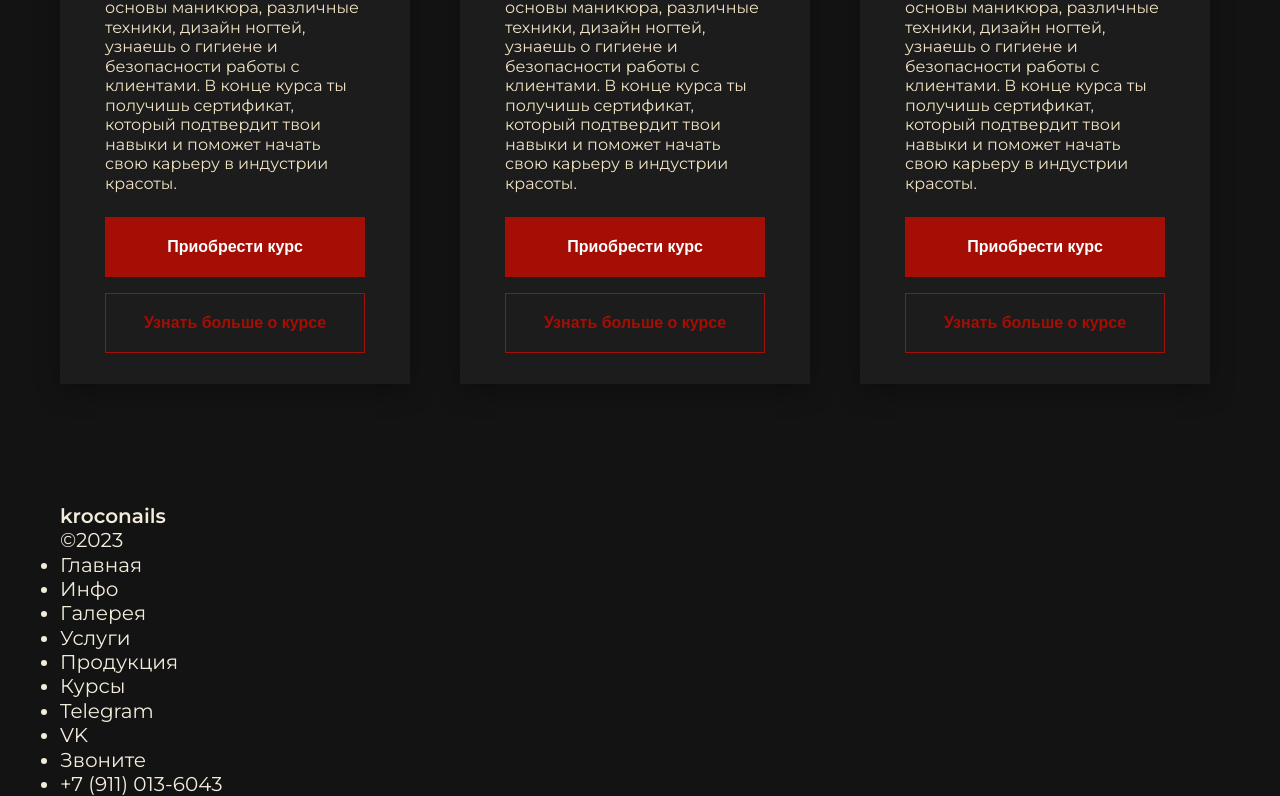
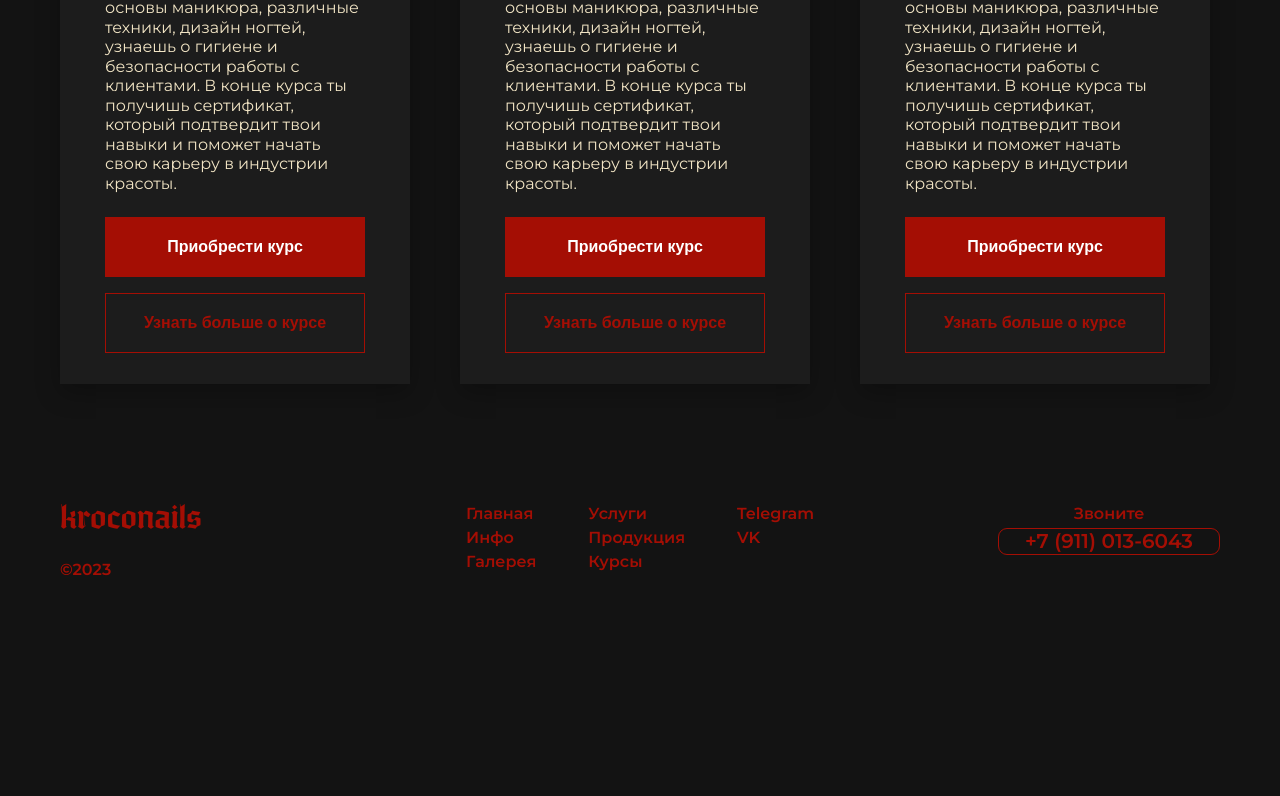
Before and after one commit to Tatikhmel/Front, a website: page index.html in a window 1280 px wide. Shown: the part 2571-3367 px from the top of the page. After the commit the page ends 3155 px from the top, so only its background shows below. Drawn offline with Linux system fonts and the light colour scheme.

Commit message:
feat: add footer layout

```diff
--- a/index.html
+++ b/index.html
@@ -178,7 +178,7 @@
               class="workshop__card-image"
               alt="workshop"
             />
-            <p class="workshop__type">Курс по ногтям 1</p>
+            <p class="workshop__headline">Курс по ногтям 1</p>
             <p class="workshop__description">
               Курс по маникюру - это возможность научиться профессионально
               делать маникюр на уровне салона красоты. На курсе ты изучишь
@@ -202,7 +202,7 @@
               class="workshop__card-image"
               alt="workshop"
             />
-            <p class="workshop__type">Курс по ногтям 2</p>
+            <p class="workshop__headline">Курс по ногтям 2</p>
             <p class="workshop__description">
               Курс по маникюру - это возможность научиться профессионально
               делать маникюр на уровне салона красоты. На курсе ты изучишь
@@ -226,7 +226,7 @@
               class="workshop__card-image"
               alt="workshop"
             />
-            <p class="workshop__type">Курс по ногтям 3</p>
+            <p class="workshop__headline">Курс по ногтям 3</p>
             <p class="workshop__description">
               Курс по маникюру - это возможность научиться профессионально
               делать маникюр на уровне салона красоты. На курсе ты изучишь
@@ -251,37 +251,39 @@
       <div class="wrapper footer__wrapper">
         <div class="footer__column-left">
           <div class="column-left__info">
-            <h4>kroconails</h4>
-            <p>&#169;2023</p>
+            <ul>
+              <li class="footer__nav footer__branding">kroconails</li>
+              <li class="footer__nav footer__copyright">&#169;2023</li>
+            </ul>
           </div>
         </div>
         <div class="footer__column-center">
-          <div class="column-senter__info">
+          <div class="column-center__info">
             <ul>
-              <li>Главная</li>
-              <li>Инфо</li>
-              <li>Галерея</li>
+              <li class="footer__nav">Главная</li>
+              <li class="footer__nav">Инфо</li>
+              <li class="footer__nav">Галерея</li>
             </ul>
           </div>
-          <div class="column-senter__info">
+          <div class="column-center__info">
             <ul>
-              <li>Услуги</li>
-              <li>Продукция</li>
-              <li>Курсы</li>
+              <li class="footer__nav">Услуги</li>
+              <li class="footer__nav">Продукция</li>
+              <li class="footer__nav">Курсы</li>
             </ul>
           </div>
-          <div class="column-senter__info">
+          <div class="column-center__info">
             <ul>
-              <li>Telegram</li>
-              <li>VK</li>
+              <li class="footer__nav">Telegram</li>
+              <li class="footer__nav">VK</li>
             </ul>
           </div>
         </div>
         <div class="footer__column-right">
           <div class="column-right__info">
             <ul>
-              <li>Звоните</li>
-              <li>+7 (911) 013-6043</li>
+              <li class="footer__nav">Звоните</li>
+              <li class="footer__nav footer__phone">+7 (911) 013-6043</li>
             </ul>
           </div>
         </div>
--- a/sass/component/_footer.scss
+++ b/sass/component/_footer.scss
@@ -1,3 +1,60 @@
 @import "abstract/constants";
 @import "abstract/placeholders";
 @import "abstract/mixin";
+
+.footer__wrapper {
+  @include flex($width: 30%);
+  text-align: center;
+  color: $color-accent;
+}
+
+.footer__column-left {
+  text-align: start;
+}
+.footer__column-center {
+  @include flex($width: 20%);
+  text-align: start;
+}
+
+.footer__column-right {
+  display: flex;
+  justify-content: end;
+}
+
+.footer__nav {
+  list-style: none;
+  @include font(
+    $size: 16px,
+    $weight: 600,
+    $transform: none,
+    $height: 20px,
+    $style: normal
+  );
+  margin-bottom: 4px;
+}
+
+.footer__branding {
+  @extend %font;
+  @include font(
+    $size: 32px,
+    $weight: 400,
+    $transform: none,
+    $height: 32px,
+    $style: normal
+  );
+  margin-bottom: 24px;
+}
+
+.footer__phone {
+  @include font(
+    $size: 20px,
+    $weight: 600,
+    $transform: none,
+    $height: 25px,
+    $style: normal
+  );
+
+  border: 1px solid $color-accent;
+  border-radius: 9px;
+  width: 220px;
+}
```
Also changed, not shown: css/style.css, 1 other file.
